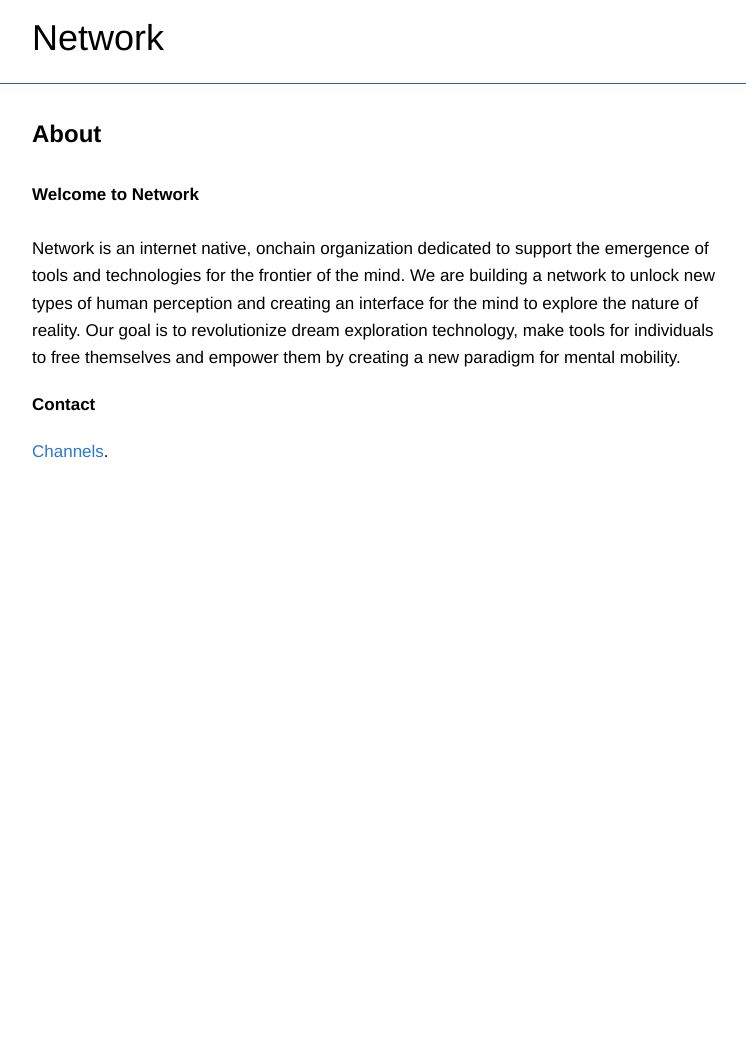
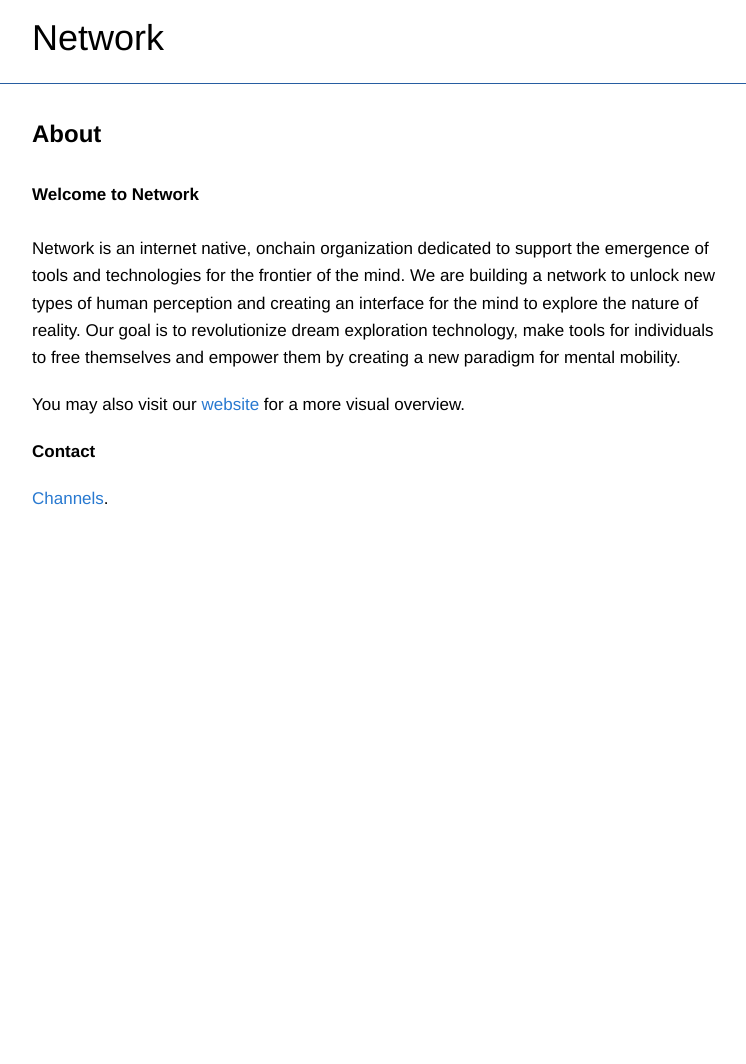
Before and after one commit to networkf/network.github.io, a Jekyll site: the page built from about.md, in a window 1280 px wide. Shown: the whole page, without its empty margins (243-989 px from the left). Built offline with Jekyll 4.4.1, drawn with Linux system fonts in a browser that asks for light colours; some web fonts are replaced; our own code applies the rules of GitHub Pages for plain Markdown files; the repository's description, which GitHub fills in, is left out; before the commit the page ends 1017 px from its top, so only the background shows below that.

Commit message:
Update about.md

```diff
--- a/about.md
+++ b/about.md
@@ -15,6 +15,8 @@ layout: default
 Network is an internet native, onchain organization dedicated to support the emergence of tools and technologies for the frontier of the mind. We are building a network to unlock new types of human perception and creating an interface for the mind to explore the nature of reality. Our goal is to revolutionize dream exploration technology, make tools for individuals to free themselves and empower them by creating a new paradigm for mental mobility.
 <br>
 
+You may also visit our [website](https://x.network.foundation) for a more visual overview.
+
 **Contact**
 
 [Channels](/channels).
```
